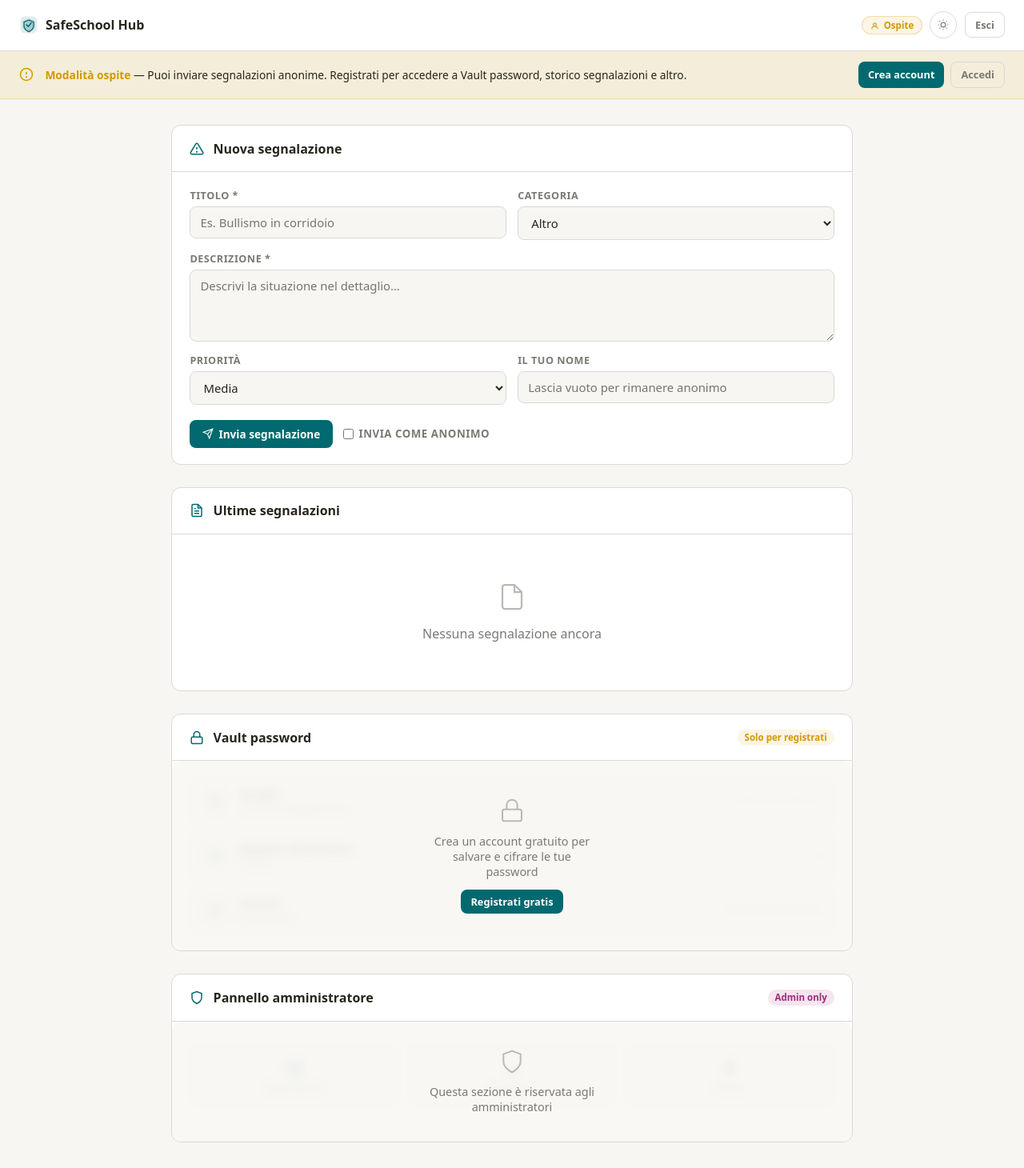
After one commit to IlDarwin07/ProgettoLucarella, a PHP site: page /guest.php in a window 1280 px wide. The commit adds this page. Shown: the whole page at 80% size. Run offline with PHP 8.4, Linux system fonts and the light colour scheme; a user stored in the database is signed in; data that the repository does not hold is empty; some web fonts are replaced.

Commit message:
feat: modalita ospite con segnalazioni anonime e funzionalita limitate
- login.php: aggiunto bottone 'Accedi come ospite' (ghost btn)
- api.php: aggiunta route guest_login che setta sessione role=guest
- guest.php: nuova dashboard ospite con:
  * banner avviso funzionalita limitate
  * form segnalazione anonima completamente funzionante
  * lista ultime segnalazioni pubbliche
  * sezioni Vault e Admin bloccate con overlay e invito a registrarsi
- index.php: se sessione role=guest redirige a guest.php

```diff
--- a/api.php
+++ b/api.php
@@ -25,6 +25,17 @@ switch ($action) {
     /* -------- SESSION -------- */
     case 'session':
         echo json_encode(['ok' => true, 'user' => $_SESSION['user'] ?? null]);
+        break;
+
+    /* -------- GUEST LOGIN -------- */
+    case 'guest_login':
+        $_SESSION['user'] = [
+            'id'    => null,
+            'name'  => 'Ospite',
+            'email' => null,
+            'role'  => 'guest',
+        ];
+        echo json_encode(['ok' => true, 'user' => $_SESSION['user']]);
         break;
 
     /* -------- LOGIN -------- */
@@ -87,7 +98,7 @@ switch ($action) {
 
     /* -------- REPORTS (lista pubblica) -------- */
     case 'reports':
-        $st = $pdo->query('SELECT * FROM reports ORDER BY created_at DESC LIMIT 30');
+        $st = $pdo->query('SELECT id, name, category, title, priority, status, created_at FROM reports ORDER BY created_at DESC LIMIT 30');
         echo json_encode(['ok' => true, 'reports' => $st->fetchAll(PDO::FETCH_ASSOC)]);
         break;
 
--- /dev/null
+++ b/guest.php
@@ -0,0 +1,465 @@
+<?php
+require_once __DIR__ . '/includes/auth.php';
+// Consenti sia ospiti che utenti registrati; blocca solo chi non ha sessione
+if (empty($_SESSION['user'])) { header('Location: login.php'); exit; }
+$role = $_SESSION['user']['role'] ?? 'guest';
+$isGuest = ($role === 'guest');
+?>
+<!DOCTYPE html>
+<html lang="it" data-theme="light">
+<head>
+<meta charset="UTF-8">
+<meta name="viewport" content="width=device-width,initial-scale=1">
+<title>SafeSchool Hub <?= $isGuest ? '— Ospite' : '' ?></title>
+<link href="https://api.fontshare.com/v2/css?f[]=satoshi@400,500,700&display=swap" rel="stylesheet">
+<style>
+:root{
+  --bg:#f7f6f2;--surface:#ffffff;--surface2:#f3f0ec;
+  --border:#dcd9d5;--text:#28251d;--muted:#7a7974;--faint:#bab9b4;
+  --primary:#01696f;--primary-h:#0c4e54;--primary-bg:color-mix(in oklab,#01696f 10%,transparent);
+  --error:#a12c7b;--warn:#d19900;--warn-bg:color-mix(in oklab,#d19900 10%,transparent);
+  --success:#437a22;
+  --radius:0.5rem;--shadow:0 4px 24px rgba(0,0,0,.08);
+  --font:'Satoshi',system-ui,sans-serif;
+}
+[data-theme="dark"]{
+  --bg:#171614;--surface:#1c1b19;--surface2:#201f1d;
+  --border:#393836;--text:#cdccca;--muted:#797876;--faint:#5a5957;
+  --primary:#4f98a3;--primary-h:#227f8b;--primary-bg:color-mix(in oklab,#4f98a3 12%,transparent);
+  --error:#d163a7;--warn:#e8af34;--warn-bg:color-mix(in oklab,#e8af34 12%,transparent);
+  --success:#6daa45;
+  --shadow:0 4px 24px rgba(0,0,0,.35);
+}
+*,*::before,*::after{box-sizing:border-box;margin:0;padding:0}
+html{-webkit-font-smoothing:antialiased}
+body{min-height:100dvh;background:var(--bg);color:var(--text);font-family:var(--font);font-size:1rem}
+
+/* ---- NAV ---- */
+.nav{display:flex;align-items:center;justify-content:space-between;
+  padding:.9rem 1.5rem;background:var(--surface);border-bottom:1px solid var(--border);
+  position:sticky;top:0;z-index:100;gap:1rem}
+.nav-logo{display:flex;align-items:center;gap:9px;font-weight:700;font-size:1rem;color:var(--text);text-decoration:none}
+.nav-logo svg{color:var(--primary)}
+.nav-right{display:flex;align-items:center;gap:.6rem}
+.badge-guest{font-size:.72rem;font-weight:600;padding:.2rem .6rem;border-radius:99px;
+  background:var(--warn-bg);color:var(--warn);border:1px solid color-mix(in oklab,var(--warn) 25%,transparent);
+  white-space:nowrap}
+.btn{display:inline-flex;align-items:center;justify-content:center;gap:6px;
+  padding:.5rem 1rem;border-radius:var(--radius);font-size:.85rem;font-weight:600;
+  cursor:pointer;border:none;font-family:inherit;transition:background .18s,opacity .18s;text-decoration:none}
+.btn-primary{background:var(--primary);color:#fff}
+.btn-primary:hover{background:var(--primary-h)}
+.btn-ghost{background:transparent;color:var(--muted);border:1px solid var(--border)}
+.btn-ghost:hover{color:var(--text);border-color:color-mix(in oklab,var(--text) 30%,transparent)}
+.btn-sm{padding:.38rem .75rem;font-size:.8rem}
+
+/* ---- BANNER ---- */
+.banner{
+  display:flex;align-items:center;gap:.9rem;flex-wrap:wrap;
+  padding:.85rem 1.5rem;background:var(--warn-bg);
+  border-bottom:1px solid color-mix(in oklab,var(--warn) 25%,transparent);
+  font-size:.86rem;color:var(--text)
+}
+.banner svg{color:var(--warn);flex-shrink:0}
+.banner strong{color:var(--warn)}
+.banner-actions{display:flex;gap:.5rem;margin-left:auto}
+
+/* ---- LAYOUT ---- */
+.main{max-width:900px;margin:0 auto;padding:2rem 1.5rem;display:grid;gap:1.75rem}
+
+/* ---- CARDS / SECTIONS ---- */
+.section{background:var(--surface);border:1px solid var(--border);border-radius:calc(var(--radius)*1.5);overflow:hidden}
+.section-header{padding:1.1rem 1.4rem;border-bottom:1px solid var(--border);display:flex;align-items:center;gap:.7rem}
+.section-header svg{color:var(--primary)}
+.section-title{font-size:1rem;font-weight:700}
+.section-body{padding:1.25rem 1.4rem}
+
+/* ---- FORM SEGNALAZIONE ---- */
+.field{display:flex;flex-direction:column;gap:.3rem;margin-bottom:.9rem}
+label{font-size:.79rem;font-weight:600;color:var(--muted);text-transform:uppercase;letter-spacing:.04em}
+input,select,textarea{padding:.55rem .75rem;border:1px solid var(--border);border-radius:var(--radius);
+  background:var(--bg);color:var(--text);font-size:.93rem;font-family:inherit;
+  transition:border .18s,box-shadow .18s;resize:vertical}
+input:focus,select:focus,textarea:focus{outline:none;border-color:var(--primary);
+  box-shadow:0 0 0 3px color-mix(in oklab,var(--primary) 18%,transparent)}
+textarea{min-height:90px}
+.form-row{display:grid;grid-template-columns:1fr 1fr;gap:.9rem}
+.submit-row{display:flex;align-items:center;gap:.8rem;flex-wrap:wrap;margin-top:.3rem}
+.anon-check{display:flex;align-items:center;gap:.4rem;font-size:.83rem;color:var(--muted);cursor:pointer}
+.anon-check input{width:auto;padding:0}
+.msg{padding:.6rem .85rem;border-radius:var(--radius);font-size:.84rem;margin-top:.6rem}
+.msg.err{background:color-mix(in oklab,var(--error) 12%,transparent);color:var(--error)}
+.msg.ok{background:color-mix(in oklab,var(--primary) 12%,transparent);color:var(--primary)}
+.tracking-box{display:inline-flex;align-items:center;gap:.6rem;background:var(--surface2);
+  border:1px solid var(--border);border-radius:var(--radius);padding:.5rem .9rem;margin-top:.5rem}
+.tracking-code{font-family:monospace;font-size:1.05rem;font-weight:700;letter-spacing:.08em;color:var(--primary)}
+
+/* ---- REPORTS LIST ---- */
+.reports-list{display:flex;flex-direction:column;gap:.6rem}
+.report-item{display:flex;align-items:flex-start;gap:.9rem;padding:.8rem;border-radius:var(--radius);
+  background:var(--surface2);border:1px solid var(--border)}
+.report-item-body{flex:1;min-width:0}
+.report-item-title{font-weight:600;font-size:.93rem;margin-bottom:.2rem;
+  white-space:nowrap;overflow:hidden;text-overflow:ellipsis}
+.report-item-meta{font-size:.78rem;color:var(--muted);display:flex;gap:.7rem;flex-wrap:wrap}
+.pill{display:inline-block;padding:.15rem .55rem;border-radius:99px;font-size:.72rem;font-weight:600}
+.pill-alta{background:color-mix(in oklab,var(--error) 14%,transparent);color:var(--error)}
+.pill-media{background:var(--warn-bg);color:var(--warn)}
+.pill-bassa{background:color-mix(in oklab,var(--success) 12%,transparent);color:var(--success)}
+.pill-status{background:var(--primary-bg);color:var(--primary)}
+.empty-state{text-align:center;padding:2.5rem 1rem;color:var(--muted)}
+.empty-state svg{margin:0 auto .75rem;color:var(--faint)}
+
+/* ---- LOCKED SECTIONS ---- */
+.locked-wrap{position:relative}
+.locked-overlay{
+  position:absolute;inset:0;z-index:10;
+  display:flex;flex-direction:column;align-items:center;justify-content:center;gap:.8rem;
+  background:color-mix(in oklab,var(--bg) 75%,transparent);
+  backdrop-filter:blur(6px);-webkit-backdrop-filter:blur(6px);
+  padding:2rem;text-align:center;
+  border-radius:calc(var(--radius)*1.5)
+}
+.locked-overlay svg{color:var(--faint)}
+.locked-overlay p{font-size:.9rem;color:var(--muted);max-width:26ch}
+.locked-preview{opacity:.35;pointer-events:none;user-select:none;filter:blur(1px)}
+
+/* ---- FAKE VAULT ROWS (preview) ---- */
+.vault-row{display:flex;align-items:center;gap:.9rem;padding:.7rem .9rem;
+  border-radius:var(--radius);background:var(--surface2);border:1px solid var(--border)}
+.vault-icon{width:32px;height:32px;border-radius:var(--radius);background:var(--primary-bg);
+  display:grid;place-items:center;flex-shrink:0}
+.vault-info{flex:1;min-width:0}
+.vault-site{font-weight:600;font-size:.9rem}
+.vault-user{font-size:.78rem;color:var(--muted)}
+.vault-pw{font-family:monospace;font-size:.85rem;letter-spacing:.12em;color:var(--faint)}
+
+/* ---- THEME BTN ---- */
+.theme-btn{background:var(--surface);border:1px solid var(--border);border-radius:50%;
+  width:34px;height:34px;display:grid;place-items:center;cursor:pointer;color:var(--muted);
+  transition:background .18s;flex-shrink:0}
+.theme-btn:hover{background:var(--border)}
+
+@media(max-width:600px){
+  .form-row{grid-template-columns:1fr}
+  .nav{padding:.75rem 1rem}
+  .main{padding:1.25rem 1rem}
+  .banner{padding:.75rem 1rem}
+  .banner-actions{margin-left:0;width:100%}
+}
+</style>
+</head>
+<body>
+
+<!-- NAV -->
+<nav class="nav">
+  <a href="guest.php" class="nav-logo">
+    <svg width="24" height="24" viewBox="0 0 32 32" fill="none">
+      <rect x="2" y="2" width="28" height="28" rx="7" fill="var(--primary)" opacity=".12"/>
+      <path d="M16 6 L26 10 L26 18 C26 23 21 27 16 29 C11 27 6 23 6 18 L6 10 Z" fill="var(--primary)" opacity=".25"/>
+      <path d="M16 8 L24 11.5 L24 18 C24 22 20 25.5 16 27.5 C12 25.5 8 22 8 18 L8 11.5 Z" stroke="var(--primary)" stroke-width="1.5" fill="none"/>
+      <path d="M12 16 L15 19 L20 13" stroke="var(--primary)" stroke-width="2" stroke-linecap="round" stroke-linejoin="round"/>
+    </svg>
+    SafeSchool Hub
+  </a>
+  <div class="nav-right">
+    <?php if($isGuest): ?>
+    <span class="badge-guest">
+      <svg width="11" height="11" viewBox="0 0 24 24" fill="none" stroke="currentColor" stroke-width="2.5" style="display:inline-block;vertical-align:middle;margin-right:3px">
+        <circle cx="12" cy="8" r="4"/><path d="M4 20c0-4 3.6-7 8-7s8 3 8 7"/>
+      </svg>
+      Ospite
+    </span>
+    <?php endif; ?>
+    <button class="theme-btn" id="themeBtn" aria-label="Cambia tema">
+      <svg width="14" height="14" viewBox="0 0 24 24" fill="none" stroke="currentColor" stroke-width="2" id="themeIcon">
+        <circle cx="12" cy="12" r="5"/>
+        <line x1="12" y1="1" x2="12" y2="3"/><line x1="12" y1="21" x2="12" y2="23"/>
+        <line x1="4.22" y1="4.22" x2="5.64" y2="5.64"/><line x1="18.36" y1="18.36" x2="19.78" y2="19.78"/>
+        <line x1="1" y1="12" x2="3" y2="12"/><line x1="21" y1="12" x2="23" y2="12"/>
+        <line x1="4.22" y1="19.78" x2="5.64" y2="18.36"/><line x1="18.36" y1="5.64" x2="19.78" y2="4.22"/>
+      </svg>
+    </button>
+    <a href="logout.php" class="btn btn-ghost btn-sm">Esci</a>
+  </div>
+</nav>
+
+<?php if($isGuest): ?>
+<!-- BANNER OSPITE -->
+<div class="banner">
+  <svg width="18" height="18" viewBox="0 0 24 24" fill="none" stroke="currentColor" stroke-width="2">
+    <circle cx="12" cy="12" r="10"/><line x1="12" y1="8" x2="12" y2="12"/><circle cx="12" cy="16" r=".5" fill="currentColor"/>
+  </svg>
+  <span><strong>Modalità ospite</strong> — Puoi inviare segnalazioni anonime.
+  Registrati per accedere a Vault password, storico segnalazioni e altro.</span>
+  <div class="banner-actions">
+    <a href="register.php" class="btn btn-primary btn-sm">Crea account</a>
+    <a href="login.php" class="btn btn-ghost btn-sm">Accedi</a>
+  </div>
+</div>
+<?php endif; ?>
+
+<main class="main">
+
+  <!-- NUOVA SEGNALAZIONE -->
+  <div class="section">
+    <div class="section-header">
+      <svg width="18" height="18" viewBox="0 0 24 24" fill="none" stroke="currentColor" stroke-width="2">
+        <path d="M10.29 3.86L1.82 18a2 2 0 0 0 1.71 3h16.94a2 2 0 0 0 1.71-3L13.71 3.86a2 2 0 0 0-3.42 0z"/>
+        <line x1="12" y1="9" x2="12" y2="13"/><circle cx="12" cy="17" r=".5" fill="currentColor"/>
+      </svg>
+      <span class="section-title">Nuova segnalazione</span>
+    </div>
+    <div class="section-body">
+      <form id="reportForm">
+        <div class="form-row">
+          <div class="field">
+            <label for="r-title">Titolo *</label>
+            <input id="r-title" type="text" placeholder="Es. Bullismo in corridoio" required>
+          </div>
+          <div class="field">
+            <label for="r-category">Categoria</label>
+            <select id="r-category">
+              <option>Bullismo</option>
+              <option>Sicurezza</option>
+              <option>Strutture</option>
+              <option>Comportamento</option>
+              <option selected>Altro</option>
+            </select>
+          </div>
+        </div>
+        <div class="field">
+          <label for="r-desc">Descrizione *</label>
+          <textarea id="r-desc" placeholder="Descrivi la situazione nel dettaglio…" required></textarea>
+        </div>
+        <div class="form-row">
+          <div class="field">
+            <label for="r-priority">Priorità</label>
+            <select id="r-priority">
+              <option>Bassa</option>
+              <option selected>Media</option>
+              <option>Alta</option>
+            </select>
+          </div>
+          <div class="field">
+            <label for="r-name">Il tuo nome</label>
+            <input id="r-name" type="text" placeholder="Lascia vuoto per rimanere anonimo">
+          </div>
+        </div>
+        <div class="submit-row">
+          <button class="btn btn-primary" type="submit" id="reportSubmit">
+            <svg width="14" height="14" viewBox="0 0 24 24" fill="none" stroke="currentColor" stroke-width="2">
+              <line x1="22" y1="2" x2="11" y2="13"/><polygon points="22 2 15 22 11 13 2 9 22 2"/>
+            </svg>
+            Invia segnalazione
+          </button>
+          <label class="anon-check">
+            <input type="checkbox" id="r-anon"> Invia come anonimo
+          </label>
+        </div>
+        <div id="reportMsg"></div>
+      </form>
+    </div>
+  </div>
+
+  <!-- ULTIME SEGNALAZIONI PUBBLICHE -->
+  <div class="section">
+    <div class="section-header">
+      <svg width="18" height="18" viewBox="0 0 24 24" fill="none" stroke="currentColor" stroke-width="2">
+        <path d="M14 2H6a2 2 0 0 0-2 2v16a2 2 0 0 0 2 2h12a2 2 0 0 0 2-2V8z"/>
+        <polyline points="14 2 14 8 20 8"/>
+        <line x1="16" y1="13" x2="8" y2="13"/><line x1="16" y1="17" x2="8" y2="17"/>
+        <polyline points="10 9 9 9 8 9"/>
+      </svg>
+      <span class="section-title">Ultime segnalazioni</span>
+    </div>
+    <div class="section-body">
+      <div id="reportsList"><div class="empty-state">
+        <svg width="36" height="36" viewBox="0 0 24 24" fill="none" stroke="currentColor" stroke-width="1.5">
+          <circle cx="12" cy="12" r="10"/><line x1="12" y1="8" x2="12" y2="12"/><circle cx="12" cy="16" r=".5" fill="currentColor"/>
+        </svg>
+        <p>Caricamento…</p>
+      </div></div>
+    </div>
+  </div>
+
+  <!-- VAULT PASSWORD (bloccato per ospiti) -->
+  <div class="section">
+    <div class="section-header">
+      <svg width="18" height="18" viewBox="0 0 24 24" fill="none" stroke="currentColor" stroke-width="2">
+        <rect x="3" y="11" width="18" height="11" rx="2"/>
+        <path d="M7 11V7a5 5 0 0 1 10 0v4"/>
+      </svg>
+      <span class="section-title">Vault password</span>
+      <?php if($isGuest): ?>
+      <span class="pill" style="background:var(--warn-bg);color:var(--warn);margin-left:auto;font-size:.72rem;font-weight:600;padding:.15rem .55rem;border-radius:99px">Solo per registrati</span>
+      <?php endif; ?>
+    </div>
+    <div class="section-body <?= $isGuest ? 'locked-wrap' : '' ?>">
+      <?php if($isGuest): ?>
+      <div class="locked-overlay">
+        <svg width="32" height="32" viewBox="0 0 24 24" fill="none" stroke="currentColor" stroke-width="1.5">
+          <rect x="3" y="11" width="18" height="11" rx="2"/>
+          <path d="M7 11V7a5 5 0 0 1 10 0v4"/>
+        </svg>
+        <p>Crea un account gratuito per salvare e cifrare le tue password</p>
+        <a href="register.php" class="btn btn-primary btn-sm">Registrati gratis</a>
+      </div>
+      <!-- Preview sfocata -->
+      <div class="locked-preview" style="display:flex;flex-direction:column;gap:.5rem">
+        <div class="vault-row">
+          <div class="vault-icon"><svg width="14" height="14" viewBox="0 0 24 24" fill="none" stroke="currentColor" stroke-width="2"><circle cx="12" cy="12" r="10"/></svg></div>
+          <div class="vault-info"><div class="vault-site">Google</div><div class="vault-user">mario.rossi@gmail.com</div></div>
+          <div class="vault-pw">••••••••••••</div>
+        </div>
+        <div class="vault-row">
+          <div class="vault-icon"><svg width="14" height="14" viewBox="0 0 24 24" fill="none" stroke="currentColor" stroke-width="2"><rect x="3" y="3" width="18" height="18" rx="3"/></svg></div>
+          <div class="vault-info"><div class="vault-site">Registro Elettronico</div><div class="vault-user">m.rossi</div></div>
+          <div class="vault-pw">••••••••••••</div>
+        </div>
+        <div class="vault-row">
+          <div class="vault-icon"><svg width="14" height="14" viewBox="0 0 24 24" fill="none" stroke="currentColor" stroke-width="2"><circle cx="12" cy="12" r="10"/></svg></div>
+          <div class="vault-info"><div class="vault-site">GitHub</div><div class="vault-user">mrossi_dev</div></div>
+          <div class="vault-pw">••••••••••••</div>
+        </div>
+      </div>
+      <?php else: ?>
+      <p style="color:var(--muted);font-size:.9rem">Accedi alla dashboard completa per gestire il vault.</p>
+      <?php endif; ?>
+    </div>
+  </div>
+
+  <!-- PANNELLO ADMIN (bloccato per tutti tranne admin) -->
+  <?php if($isGuest): ?>
+  <div class="section">
+    <div class="section-header">
+      <svg width="18" height="18" viewBox="0 0 24 24" fill="none" stroke="currentColor" stroke-width="2">
+        <path d="M12 22s8-4 8-10V5l-8-3-8 3v7c0 6 8 10 8 10z"/>
+      </svg>
+      <span class="section-title">Pannello amministratore</span>
+      <span class="pill" style="background:color-mix(in oklab,var(--error) 12%,transparent);color:var(--error);margin-left:auto;font-size:.72rem;font-weight:600;padding:.15rem .55rem;border-radius:99px">Admin only</span>
+    </div>
+    <div class="section-body locked-wrap">
+      <div class="locked-overlay">
+        <svg width="32" height="32" viewBox="0 0 24 24" fill="none" stroke="currentColor" stroke-width="1.5">
+          <path d="M12 22s8-4 8-10V5l-8-3-8 3v7c0 6 8 10 8 10z"/>
+        </svg>
+        <p>Questa sezione è riservata agli amministratori</p>
+      </div>
+      <div class="locked-preview" style="padding:.5rem 0">
+        <div style="display:grid;grid-template-columns:repeat(3,1fr);gap:.75rem;margin-bottom:1rem">
+          <div style="background:var(--surface2);border:1px solid var(--border);border-radius:var(--radius);padding:.9rem;text-align:center">
+            <div style="font-size:1.4rem;font-weight:700;color:var(--primary)">12</div>
+            <div style="font-size:.78rem;color:var(--muted)">Segnalazioni</div>
+          </div>
+          <div style="background:var(--surface2);border:1px solid var(--border);border-radius:var(--radius);padding:.9rem;text-align:center">
+            <div style="font-size:1.4rem;font-weight:700;color:var(--warn)">3</div>
+            <div style="font-size:.78rem;color:var(--muted)">In attesa</div>
+          </div>
+          <div style="background:var(--surface2);border:1px solid var(--border);border-radius:var(--radius);padding:.9rem;text-align:center">
+            <div style="font-size:1.4rem;font-weight:700;color:var(--success)">9</div>
+            <div style="font-size:.78rem;color:var(--muted)">Risolte</div>
+          </div>
+        </div>
+      </div>
+    </div>
+  </div>
+  <?php endif; ?>
+
+</main>
+
+<script>
+// Theme toggle
+(function(){
+  var btn = document.getElementById('themeBtn');
+  var icon = document.getElementById('themeIcon');
+  var d = matchMedia('(prefers-color-scheme:dark)').matches ? 'dark' : 'light';
+  document.documentElement.setAttribute('data-theme', d);
+  btn.addEventListener('click', function(){
+    d = d==='dark' ? 'light' : 'dark';
+    document.documentElement.setAttribute('data-theme', d);
+    icon.innerHTML = d==='dark'
+      ? '<path d="M21 12.79A9 9 0 1 1 11.21 3 7 7 0 0 0 21 12.79z"/>'
+      : '<circle cx="12" cy="12" r="5"/><line x1="12" y1="1" x2="12" y2="3"/><line x1="12" y1="21" x2="12" y2="23"/><line x1="4.22" y1="4.22" x2="5.64" y2="5.64"/><line x1="18.36" y1="18.36" x2="19.78" y2="19.78"/><line x1="1" y1="12" x2="3" y2="12"/><line x1="21" y1="12" x2="23" y2="12"/><line x1="4.22" y1="19.78" x2="5.64" y2="18.36"/><line x1="18.36" y1="5.64" x2="19.78" y2="4.22"/>';
+  });
+})();
+
+// Carica segnalazioni
+async function loadReports() {
+  try {
+    var r = await fetch('api.php?action=reports').then(x => x.json());
+    var list = document.getElementById('reportsList');
+    if (!r.ok || !r.reports.length) {
+      list.innerHTML = '<div class="empty-state"><svg width="36" height="36" viewBox="0 0 24 24" fill="none" stroke="currentColor" stroke-width="1.5"><path d="M14 2H6a2 2 0 0 0-2 2v16a2 2 0 0 0 2 2h12a2 2 0 0 0 2-2V8z"/><polyline points="14 2 14 8 20 8"/></svg><p>Nessuna segnalazione ancora</p></div>';
+      return;
+    }
+    var prioClass = { Alta: 'pill-alta', Media: 'pill-media', Bassa: 'pill-bassa' };
+    list.innerHTML = '<div class="reports-list">' + r.reports.map(function(rep){
+      var date = new Date(rep.created_at).toLocaleDateString('it-IT');
+      return '<div class="report-item">'+
+        '<div class="report-item-body">'+
+          '<div class="report-item-title">' + escHtml(rep.title) + '</div>'+
+          '<div class="report-item-meta">'+
+            '<span>' + escHtml(rep.category) + '</span>'+
+            '<span class="pill ' + (prioClass[rep.priority]||'') + '">' + escHtml(rep.priority) + '</span>'+
+            '<span class="pill pill-status">' + escHtml(rep.status) + '</span>'+
+            '<span>' + date + '</span>'+
+            '<span style="color:var(--faint)">da ' + escHtml(rep.name) + '</span>'+
+          '</div>'+
+        '</div>'+
+      '</div>';
+    }).join('') + '</div>';
+  } catch(e) {
+    document.getElementById('reportsList').innerHTML = '<div class="empty-state"><p>Errore caricamento segnalazioni</p></div>';
+  }
+}
+
+function escHtml(s) {
+  return String(s).replace(/[&<>"']/g, function(c){
+    return {'&':'&amp;','<':'&lt;','>':'&gt;','"':'&quot;',"'":'&#39;'}[c];
+  });
+}
+
+// Invia segnalazione
+document.getElementById('reportForm').addEventListener('submit', async function(e){
+  e.preventDefault();
+  var btn = document.getElementById('reportSubmit');
+  var msg = document.getElementById('reportMsg');
+  btn.disabled = true;
+  btn.textContent = 'Invio in corso…';
+
+  var anon = document.getElementById('r-anon').checked;
+  var name = document.getElementById('r-name').value.trim();
+
+  try {
+    var r = await fetch('api.php?action=report_create', {
+      method: 'POST',
+      headers: {'Content-Type':'application/json'},
+      body: JSON.stringify({
+        title:       document.getElementById('r-title').value,
+        category:    document.getElementById('r-category').value,
+        description: document.getElementById('r-desc').value,
+        priority:    document.getElementById('r-priority').value,
+        name:        anon ? 'Anonimo' : (name || 'Anonimo'),
+        anonymous:   anon
+      })
+    }).then(x => x.json());
+
+    if (r.ok) {
+      msg.innerHTML = '<div class="msg ok">Segnalazione inviata! Codice di tracciamento: <span class="tracking-box"><span class="tracking-code">' + escHtml(r.tracking_code) + '</span></span></div>';
+      document.getElementById('reportForm').reset();
+      loadReports();
+    } else {
+      msg.innerHTML = '<div class="msg err">' + escHtml(r.message || 'Errore invio') + '</div>';
+    }
+  } catch(err) {
+    msg.innerHTML = '<div class="msg err">Errore di rete. Riprova.</div>';
+  }
+  btn.disabled = false;
+  btn.innerHTML = '<svg width="14" height="14" viewBox="0 0 24 24" fill="none" stroke="currentColor" stroke-width="2"><line x1="22" y1="2" x2="11" y2="13"/><polygon points="22 2 15 22 11 13 2 9 22 2"/></svg> Invia segnalazione';
+});
+
+loadReports();
+</script>
+</body>
+</html>
--- a/index.php
+++ b/index.php
@@ -1,4 +1,5 @@
 <?php
 require_once __DIR__ . '/includes/auth.php';
+if(($_SESSION['user']['role'] ?? '') === 'guest') { header('Location: guest.php'); exit; }
 header('Location: login.php');
 exit;
```
Also changed, not shown: login.php (+41 -5 lines).
